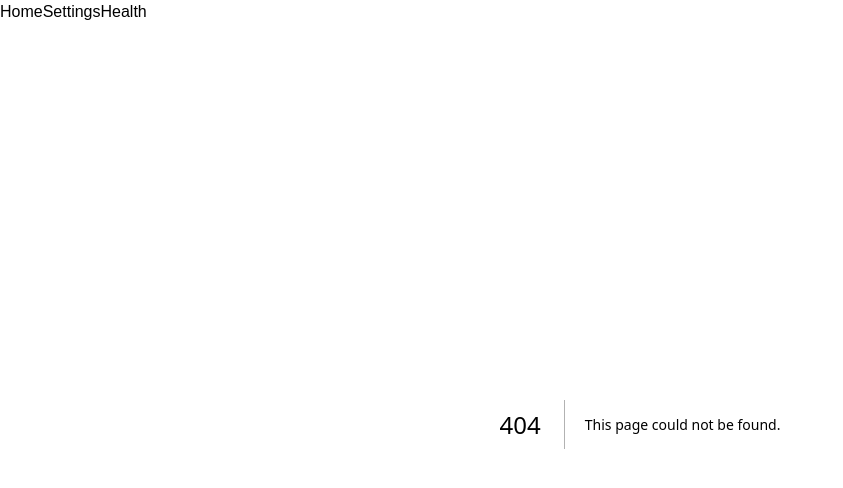
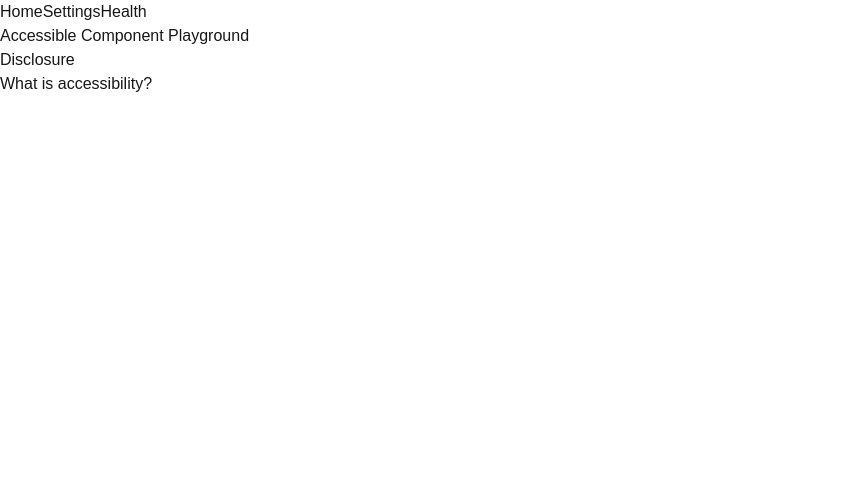
Before and after one commit to nsikak-itama/ai-internship-capstone, a Next.js app: page /playground in a window 1280 px wide. Before the commit this address had no page. Shown: the top 488 px of the page, without its empty margins (0-843 px from the left). Built offline with nearby package versions, Linux system fonts and the light colour scheme.

Commit message:
feat: add accessible disclosure component

```diff
--- /dev/null
+++ b/app/playground/page.tsx
@@ -0,0 +1,20 @@
+import Disclosure from "../../playground/Disclosure";
+
+export default function PlaygroundPage() {
+  return (
+    <main>
+      <h1>Accessible Component Playground</h1>
+
+      <section>
+        <h2>Disclosure</h2>
+
+        <Disclosure title="What is accessibility?">
+          <p>
+            Accessibility means designing websites and applications so that
+            people with different abilities can use them effectively.
+          </p>
+        </Disclosure>
+      </section>
+    </main>
+  );
+}
--- /dev/null
+++ b/playground/Disclosure.tsx
@@ -0,0 +1,34 @@
+"use client";
+
+import { useId, useState } from "react";
+
+interface DisclosureProps {
+  title: string;
+  children: React.ReactNode;
+}
+
+export default function Disclosure({
+  title,
+  children,
+}: DisclosureProps) {
+  const [isOpen, setIsOpen] = useState(false);
+
+  const contentId = useId();
+
+  return (
+    <div>
+      <button
+        type="button"
+        aria-expanded={isOpen}
+        aria-controls={contentId}
+        onClick={() => setIsOpen((current) => !current)}
+      >
+        {title}
+      </button>
+
+      <div id={contentId} hidden={!isOpen}>
+        {children}
+      </div>
+    </div>
+  );
+}
```
